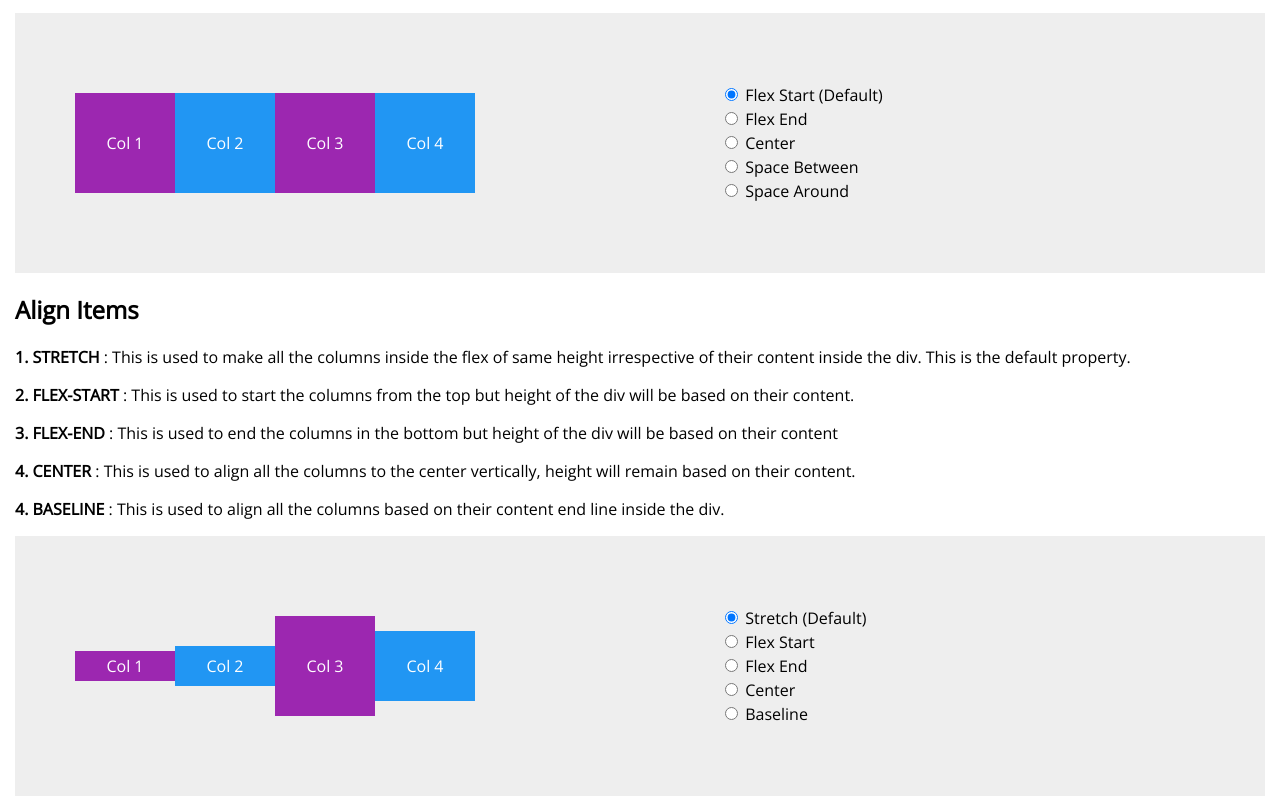
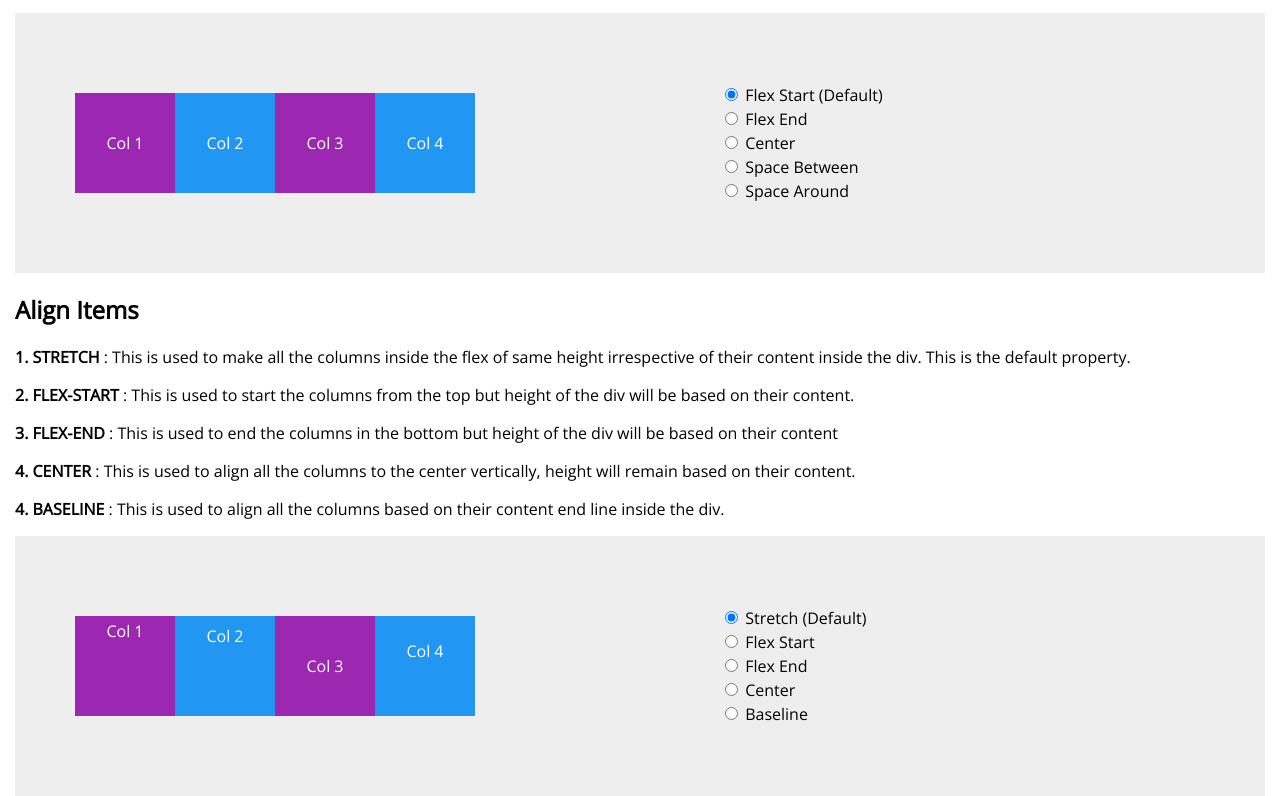
Before and after one commit to Vjyramesh/flex-concepts, a plain HTML site: page index.html in a window 1280 px wide. Shown: the part 1850-2646 px from the top of the page. Drawn offline with nearby package versions, Linux system fonts and the light colour scheme.

Commit message:
align items

```diff
--- a/index.html
+++ b/index.html
@@ -358,7 +358,7 @@
         <!-- Align Items -->
         <div class="grid">
             <div class="flex">
-                <div class="grid align-items" style="align-item: stretch">
+                <div class="grid align-items" style="align-items: stretch">
                     <div class="col green width-100" style="line-height: 30px;">
                         Col 1
                     </div>
```
